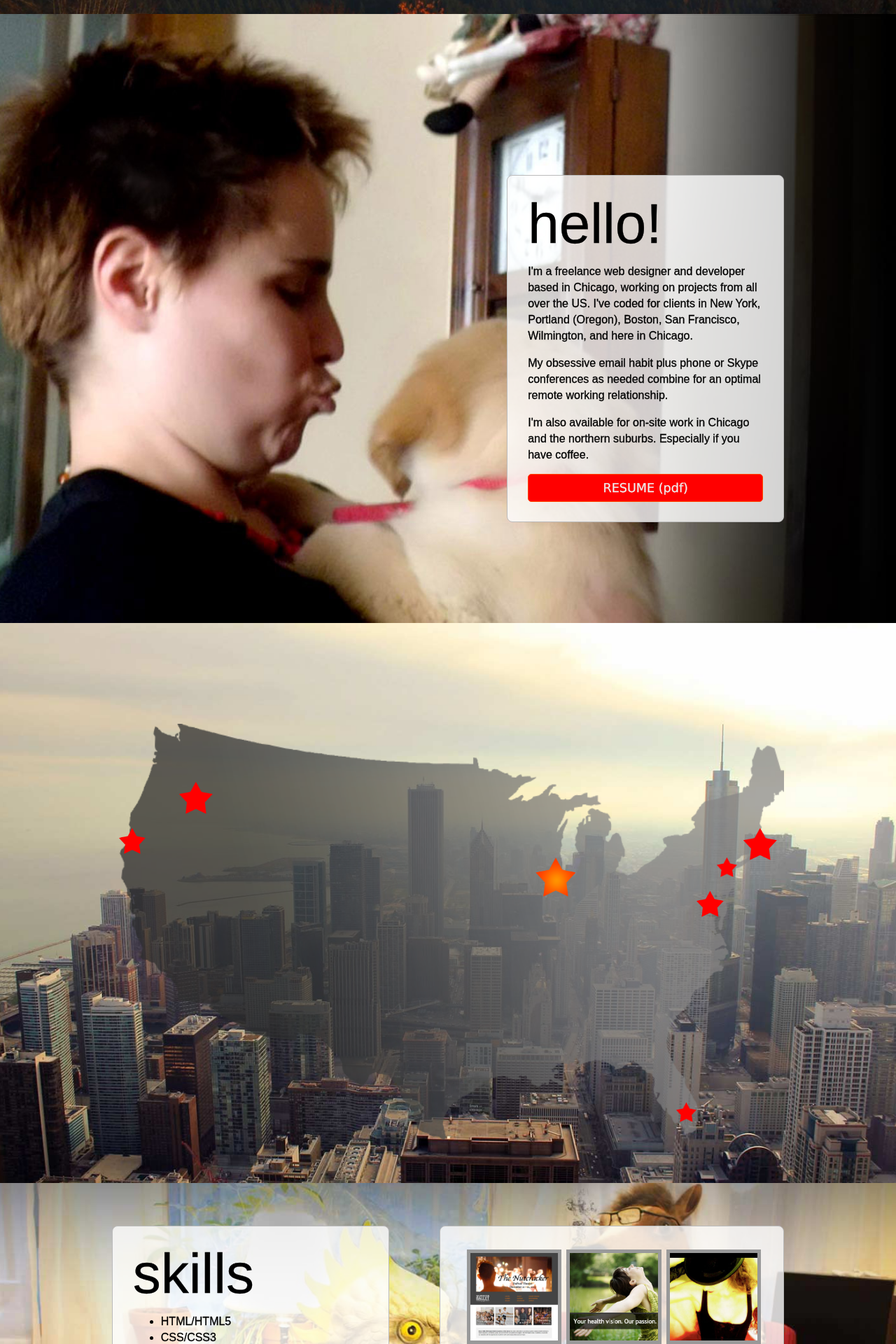
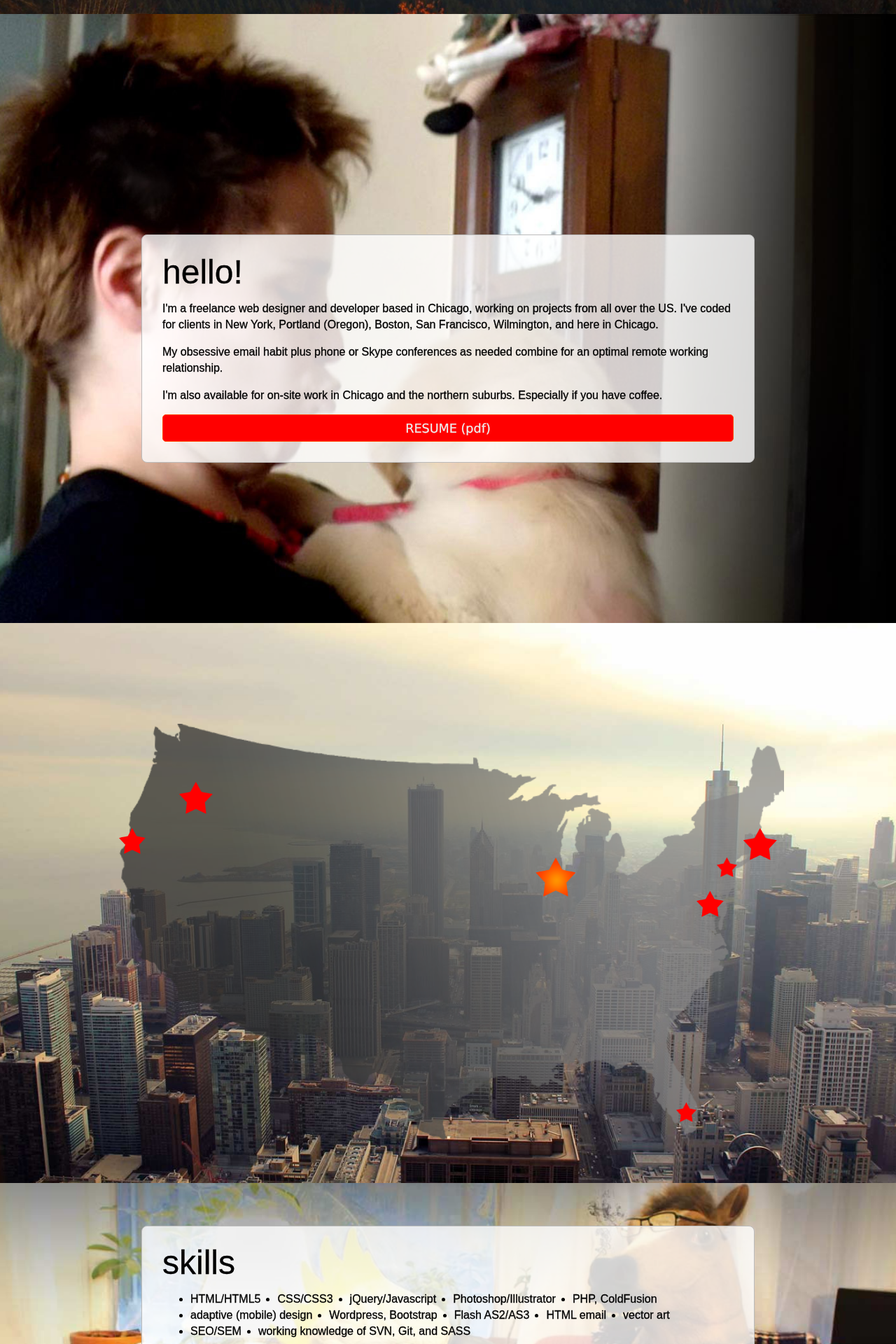
Before and after one commit to ericadreisbachdeveloper/niek, a PHP site: page / in a window 1280 px wide. Shown: the part 780-2700 px from the top of the page at 70% size. Run offline with PHP 8.4, Linux system fonts and the light colour scheme.

Commit message:
Moving jump css to adaptive.css and outta jQuery in index.php

```diff
--- a/css/adaptive.css
+++ b/css/adaptive.css
@@ -61,7 +61,7 @@
 }
 
 
-@media screen and (max-width: 728px), (-webkit-min-device-pixel-ratio: 2) {
+@media screen and (max-width: 728px), (max-height: 1024px), (-webkit-min-device-pixel-ratio: 2) {
 	/* the major jump */
 	.large {
 		font-size: 3em;
--- a/index.php
+++ b/index.php
@@ -263,20 +263,6 @@
    return false;
   });
 
-  // apply jump css if windowh is super high
-  if (windowh > 1023) {
-   $('#work').children('.table').children('.table-cell').children('.text').css('float','none');
-   $('#work').children('.table').children('.table-cell').children('.workbox').css('margin-top','1em');
-   $('#work').children('.table').children('.table-cell').children('.text').css('width','85%');
-   $('#work').children('.table').children('.table-cell').children('.text').css('margin-left','auto');
-   $('#work').children('.table').children('.table-cell').children('.text').css('margin-right','auto');
-   $('#work').children('.table').children('.table-cell').children('.float-left').children('ul').children('li').css('float','left');
-   $('#work').children('.table').children('.table-cell').children('.float-left').children('input').css('position','relative');
-   $('#work').children('.table').children('.table-cell').children('.float-left').children('input').css('top','1em');
-   $('#work').children('.table').children('.table-cell').children('.float-left').children('input').css('margin-bottom','1em');
-   $('#work').children('.table').children('.table-cell').children('.float-left').children('ul').children('li').css('margin-right','1.5em');
-  }
-
  });
 
  $(window).resize(function(){
@@ -300,20 +286,6 @@
   $('#holiday').height(slideh);
   $('#about').height(slideh);
   $('#map').height(slideh);
-
-  // apply jump css if windowh is super high
-  if (windowh > 1023) {
-   $('#work').children('.table').children('.table-cell').children('.text').css('float','none');
-   $('#work').children('.table').children('.table-cell').children('.workbox').css('margin-top','1em');
-   $('#work').children('.table').children('.table-cell').children('.text').css('width','85%');
-   $('#work').children('.table').children('.table-cell').children('.text').css('margin-left','auto');
-   $('#work').children('.table').children('.table-cell').children('.text').css('margin-right','auto');
-   $('#work').children('.table').children('.table-cell').children('.float-left').children('ul').children('li').css('float','left');
-   $('#work').children('.table').children('.table-cell').children('.float-left').children('input').css('position','relative');
-   $('#work').children('.table').children('.table-cell').children('.float-left').children('input').css('top','1em');
-   $('#work').children('.table').children('.table-cell').children('.float-left').children('input').css('margin-bottom','1em');
-   $('#work').children('.table').children('.table-cell').children('.float-left').children('ul').children('li').css('margin-right','1.5em');
-  }
 
  });
 
```
